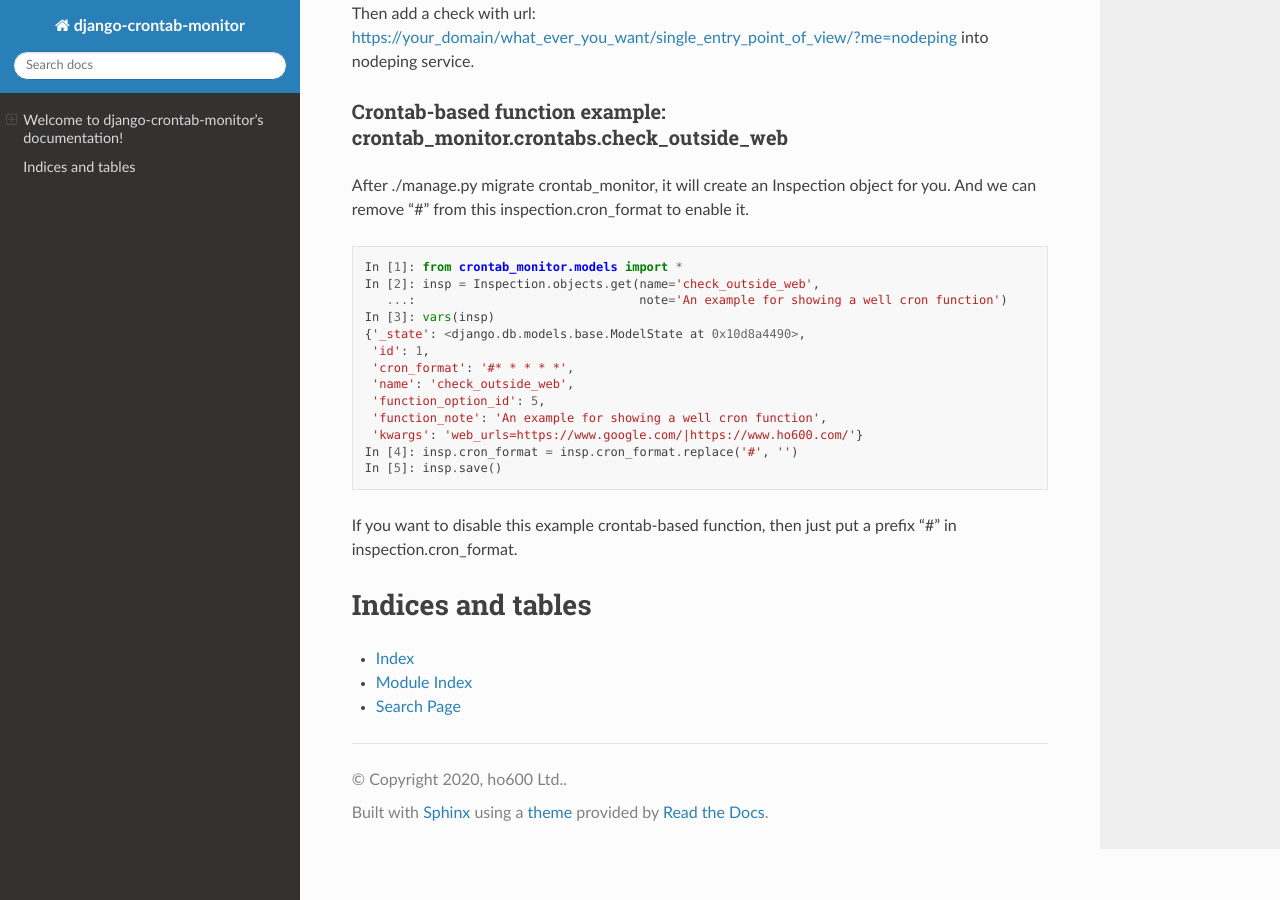
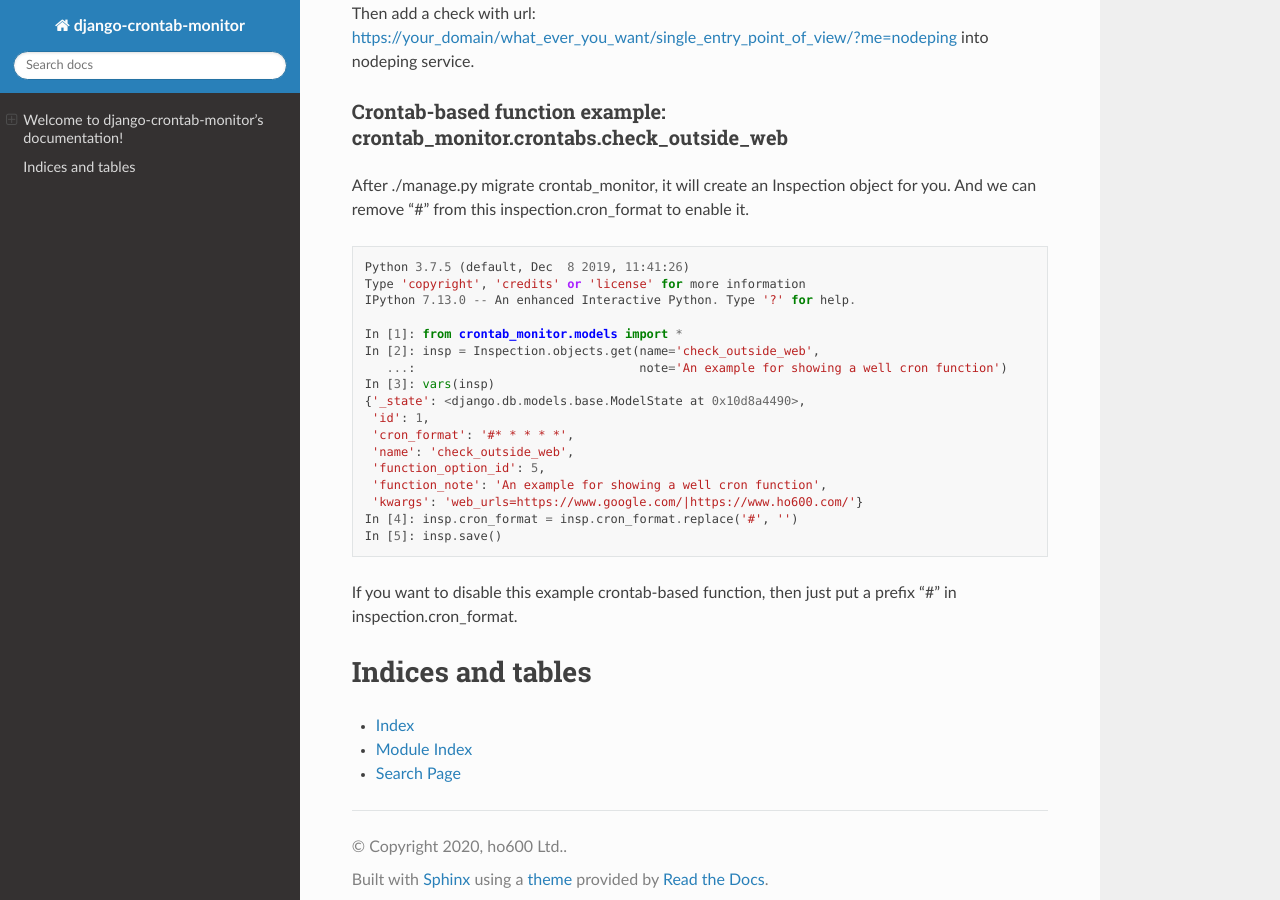
Before and after one commit to ho600-ltd/django-crontab-monitor, a Sphinx documentation site: the page built from docs/index.rst, in a window 1280 px wide and 900 px high, scrolled down 1631 px. Built offline with Sphinx 7.4.7 and the Read the Docs theme 2.0.0, drawn with Linux system fonts in a browser that asks for light colours.

Commit message:
Show ipython information @master]

```diff
--- a/README.rst
+++ b/README.rst
@@ -93,6 +93,10 @@ And we can remove "#" from this inspection.cron_format to enable it.
 
 .. code-block:: python
 
+    Python 3.7.5 (default, Dec  8 2019, 11:41:26)
+    Type 'copyright', 'credits' or 'license' for more information
+    IPython 7.13.0 -- An enhanced Interactive Python. Type '?' for help.
+
     In [1]: from crontab_monitor.models import *
     In [2]: insp = Inspection.objects.get(name='check_outside_web',
        ...:                               note='An example for showing a well cron function')
--- a/docs/index.rst
+++ b/docs/index.rst
@@ -94,6 +94,10 @@ And we can remove "#" from this inspection.cron_format to enable it.
 
 .. code-block:: python
 
+    Python 3.7.5 (default, Dec  8 2019, 11:41:26)
+    Type 'copyright', 'credits' or 'license' for more information
+    IPython 7.13.0 -- An enhanced Interactive Python. Type '?' for help.
+
     In [1]: from crontab_monitor.models import *
     In [2]: insp = Inspection.objects.get(name='check_outside_web',
        ...:                               note='An example for showing a well cron function')
```
